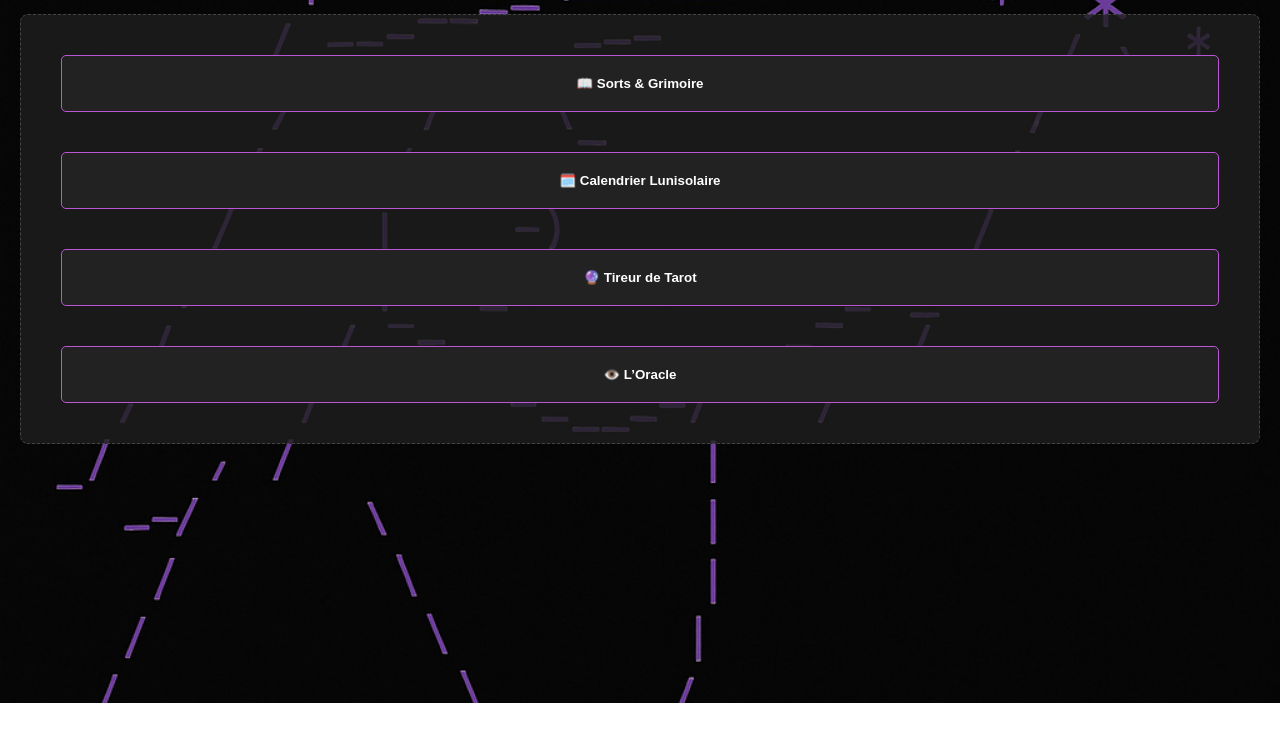
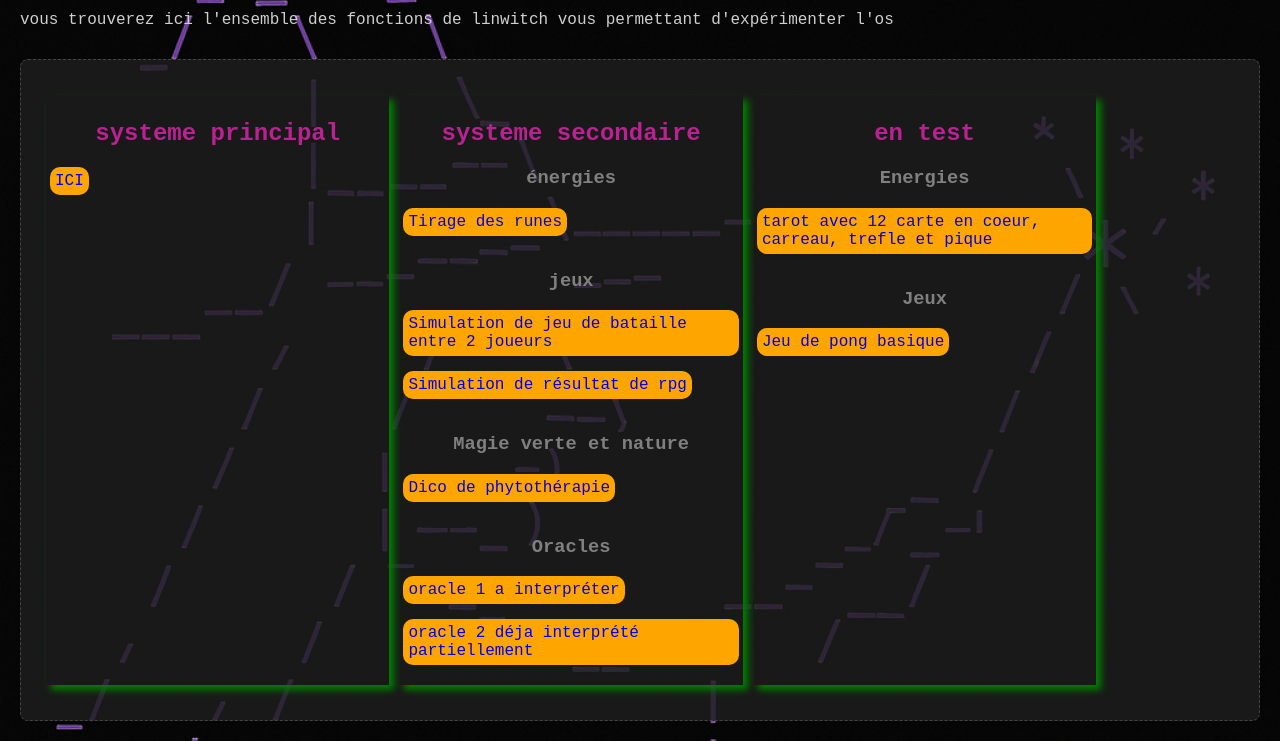
Before and after one commit to balnelius19/linwitch, a plain HTML site: page OS js/index.html in a window 1280 px wide. Shown: the part 97-838 px from the top of the page. Before the commit the page ends 800 px from the top, so only its background shows below. Drawn offline with Linux system fonts and the light colour scheme.

Commit message:
centralisation des liens  dans index.html

```diff
--- a/OS js/index.html
+++ b/OS js/index.html
@@ -1,79 +1,38 @@
-<!DOCTYPE html>
+<!doctype html>
 <html lang="fr">
 <head>
   <meta charset="utf-8">
-  <meta name="viewport" content="width=device-width, initial-scale=1.0">
-  <meta name="description" content="Fichier de lancement de l'OS simulé Linwitch">
-  <meta http-equiv="content-language" content="fr">
-  <meta name="author" content="José Rosso">
-  <meta name="robots" content="index, follow">
-  <title>Linwitch OS - Portail magique</title>
+  <title>Titre de la page</title>
   <link rel="stylesheet" href="style.css">
+  <script src="script.js"></script>
 </head>
 <body>
-
-  <h1>🔮 Bienvenue dans Linwitch OS</h1>
-
-  <!-- 🔘 Boutons d'accès aux utilitaires -->
-  <section id="linwitch-buttons">
-    <button onclick="ouvrirGrimoire()">📖 Sorts & Grimoire</button>
-    <button onclick="ouvrirCalendrier()">🗓️ Calendrier Lunisolaire</button>
-    <button onclick="lancerTarot()">🔮 Tireur de Tarot</button>
-    <button onclick="consulterOracle()">👁️ L’Oracle</button>
-  </section>
-
-  <!-- 📖 Grimoire -->
-  <section id="grimoire-section" style="display:none;">
-    <h2>📖 Ton Grimoire magique</h2>
-    <input type="text" id="sort-nom" placeholder="Nom du sort">
-    <textarea id="sort-description" placeholder="Description du sort"></textarea>
-    <button onclick="enregistrerSort()">Enregistrer</button>
-    <ul id="liste-des-sorts"></ul>
-  </section>
-
-
-<!-- 🗓️ Calendrier lunisolaire -->
-<section id="calendrier-section" style="display: none;">
-  <h2>🌙 Calendrier Lunisolaire</h2>
-
-  <!-- Chargement ou message d'attente -->
-  <div id="calendrier-info">🔄 Chargement des phases lunaires et événements...</div>
-
-  <!-- Phases lunaires à venir -->
-  <div id="phase-lunaire" class="bloc-lunaire"></div>
-
-  <!-- Fêtes religieuses et mystiques -->
-  <div id="compte-a-rebours" class="bloc-fetes"></div>
+<h1> Bienvenue sur l'écran d'accueil de linwitch</h1>
+<p>vous trouverez ici l'ensemble des fonctions de linwitch vous permettant d'expérimenter l'os</p>
+<section>
+	<article>
+		<h2> systeme principal</h2>
+		<a href="index2.html" target="_blank">ICI </a>
+	</article>
+	<article>
+		<h2> systeme secondaire</h2>
+		<h3> énergies</h3>
+		<a href="other/Energies/tirage_rune.html" target="_blank"> Tirage des runes </a>
+		<h3>jeux </h3>
+		<a href="other/jeu/simulationBatailleCarte.html" target="_blank"> Simulation de jeu de bataille entre 2 joueurs</a>
+		<a href="other/jeu/SimulationResultatRPG.html" target="_blank">Simulation de résultat de rpg</a>
+		<h3>Magie verte et nature</h3>
+		<a href="other/magiverte/dicoplante.html" target="_blank">Dico de phytothérapie</a>
+		<h3>Oracles</h3>
+		<a href="other/oracles/oracle.html"> oracle 1 a interpréter</a>
+		<a href="other/oracles/oracle2.html"> oracle 2 déja interprété partiellement</a>
+	</article>
+	<article>
+		<h2>en test</h2>
+		<h3>Energies</h3>
+		<a href="other/Alpha/energies/energies.html" target= "_blank">tarot avec  12 carte en coeur, carreau, trefle et pique</a>
+		<h3>Jeux</h3>
+		<a href="other/Alpha/jeux/pong.html" target="_blank">Jeu de pong basique</a>
 </section>
-
-
-<!-- 🔮 Tireur de tarot -->
-<section id="tarot-section" style="display:none;">
-  <h2>🔮 Tirage de Tarot</h2>
-
-  <button onclick="tirerCarte()">Tirer une carte</button>
-  <button onclick="tirerTroisCartes()">Tirage 3 cartes : Passé – Présent – Futur</button>
-
-  <!-- Résultat du tirage simple -->
-  <div id="carte-resultat" style="margin-top:20px;"></div>
-
-  <!-- Résultat du tirage triple -->
-  <div id="trois-cartes-resultat" style="margin-top:20px;"></div>
-
-  <button onclick="tirerDouzeCartes()">Tirage en 12 cartes</button>
-  <div id="tarot-12-resultat" style="margin-top:20px;"></div>
-</section>
-
-  <!-- 👁️ Oracle -->
-  <section id="oracle-section" style="display:none;">
-    <h2>👁️ Pose ta question à l’Oracle</h2>
-    <input type="text" id="question-oracle" placeholder="Ta question secrète...">
-    <button onclick="interrogerOracle()">Consulter</button>
-    <div id="oracle-reponse"></div>
-  </section>
-  <script src="oracleMystique.js"></script>
-  <script src="tarot.js"></script>
-  <script src="solstices-data.js"></script>
-  <script src="linwitch.js"></script>
 </body>
 </html>
--- a/OS js/style.css
+++ b/OS js/style.css
@@ -17,6 +17,25 @@ h1 {
   text-align: center;
   margin-bottom: 30px;
   text-shadow: 0 0 5px #ba55d3;
+}
+
+h2{
+	text-align:center;
+	color: #ba2291;
+}
+
+h3{
+	text-align:center;
+	color:grey;
+}
+
+a{
+	display:inline-block;
+	text-decoration:none;
+	padding:5px;
+	border-radius:10px;
+	background-color:orange;
+	margin-bottom:15px;
 }
 
 #linwitch-buttons{
@@ -49,6 +68,14 @@ section {
   border: 1px dashed #444;
   border-radius: 8px;
   background-color: rgba(30, 30, 30, 0.8);
+  display:flex;
+  flex-direction:row;
+}
+article{
+	margin:15px 5px;
+	padding:5px 4px;
+	box-shadow: 5px 5px 7px green;
+	width:28%;
 }
 
 /* 🧙 ASCII Sorcière en bas (option alternative) */
@@ -60,3 +87,20 @@ section {
   font-size: 12px;
   line-height: 1.1;
 }
+
+#sort-nom,
+#sort-description {
+  height: 40px; /* même hauteur */
+  padding: 8px;
+  font-size: 16px;
+  border: 1px solid #ccc;
+  border-radius: 6px;
+  width: 100%;
+  box-sizing: border-box;
+}
+
+#sort-nom{
+  width: 50%;
+  margin-left: 25%;
+  margin-bottom:15px;
+}
```
Also changed, not shown: OS js/index2.html (added, +79 -0 lines), OS js/other/magiverte/dicoplante.html (renamed from OS js/other/magie verte/dicoplante.html), 1 other file.
